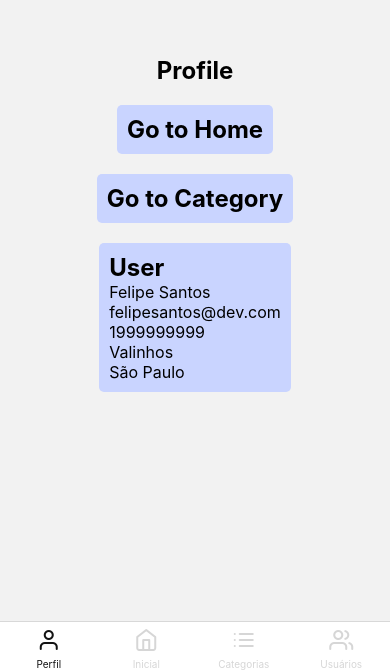
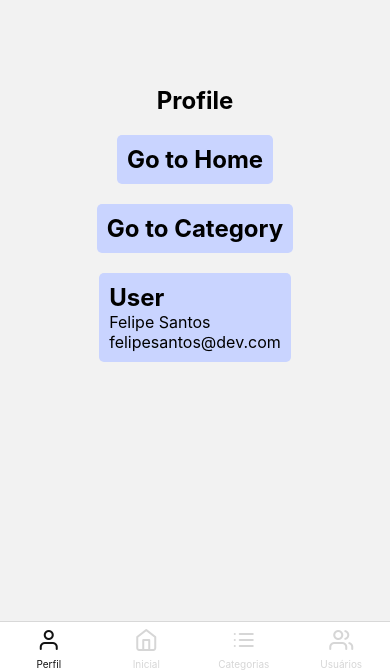
Before and after one commit to FelipeSantos92Dev/rn-models, a React Native app: screen /Profile in a window 390 px wide. Shown: the part 174-844 px from the top of the page. Built offline with nearby package versions, Linux system fonts and the light colour scheme.

Commit message:
feat: pass user data through route params

```diff
--- a/src/screens/Profile/index.jsx
+++ b/src/screens/Profile/index.jsx
@@ -19,9 +19,7 @@ export default function Profile({ route }) {
         <Title title="User" />
         <Text style={styles.text}>{data.name}</Text>
         <Text style={styles.text}>{data.email}</Text>
-        <Text style={styles.text}>{data.phone}</Text>
-        <Text style={styles.text}>{data.address.city}</Text>
-        <Text style={styles.text}>{data.address.state}</Text>
+        <Text style={styles.text}>{data.age}</Text>
       </View>
     </View>
   );
--- a/src/screens/Users/index.jsx
+++ b/src/screens/Users/index.jsx
@@ -8,12 +8,15 @@ import { user } from "../../data/Profile";
 
 import User from "../../models/user/User";
 import UsersRepository from "../../models/user/UserRepository";
+import { useNavigation } from "@react-navigation/native";
 
 const usersList = new UsersRepository();
 
 let userId = 1; // Inicia o ID do usuário
 
 export default function Users() {
+  const navigation = useNavigation();
+
   const [name, setName] = useState("");
   const [email, setEmail] = useState("");
   const [age, setAge] = useState("");
@@ -25,6 +28,8 @@ export default function Users() {
 
     usersList.add(newUser);
     setAllUsers(usersList.getAll());
+
+    clearInputs();
 
     return newUser;
   };
@@ -44,16 +49,19 @@ export default function Users() {
           placeholder="Digite o nome do aluno"
           style={styles.userInput}
           onChangeText={setName}
+          value={name}
         />
         <TextInput
           placeholder="Digite o email do aluno"
           style={styles.userInput}
           onChangeText={setEmail}
+          value={email}
         />
         <TextInput
           placeholder="Digite a idade do aluno"
           style={styles.userInput}
           onChangeText={(text) => setAge(text)}
+          value={age}
           keyboardType="numeric"
         />
 
@@ -64,7 +72,14 @@ export default function Users() {
 
       <View>
         {allUsers.length > 0 ? (
-          allUsers.map((user) => <Text key={user.id}>{user.name}</Text>)
+          allUsers.map((user) => (
+            <TouchableOpacity
+              key={user.id}
+              onPress={() => navigation.navigate("Profile", { data: user })}
+            >
+              <Text>{user.name}</Text>
+            </TouchableOpacity>
+          ))
         ) : (
           <Text>Não há usuários cadastrados</Text>
         )}
```
